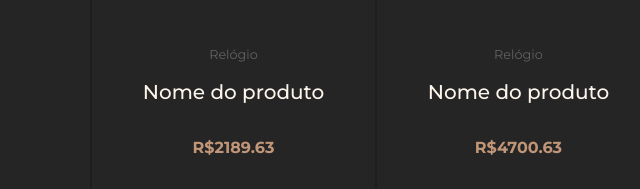
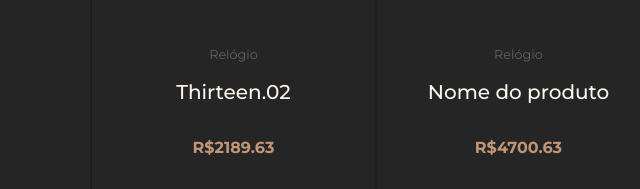
Before and after one commit to Gabrielmgb/ecommerce-exact-time-bootstrap, a plain HTML site: page index.html in a window 1280 px wide. Shown: the part 3225-3414 px from the top of the page, 549-1189 px from the left. Drawn offline with nearby package versions, Linux system fonts and the light colour scheme.

Commit message:
thirteen.02

```diff
--- a/index.html
+++ b/index.html
@@ -261,7 +261,7 @@
                             <img src="img/relogio6.png" class="card-img-top img-fluid" alt="Relógio 6">
                             <div class="card-body">
                                 <p class="card-category secondary-color">Relógio</p>
-                                <h5 class="card-title">Nome do produto</h5>
+                                <h5 class="card-title">Thirteen.02</h5>
                                 <p class="card-text primary-color">R$2189.63</p>
                                 <a href="#" class="btn btn-primary">Comprar</a>
                             </div>
```
